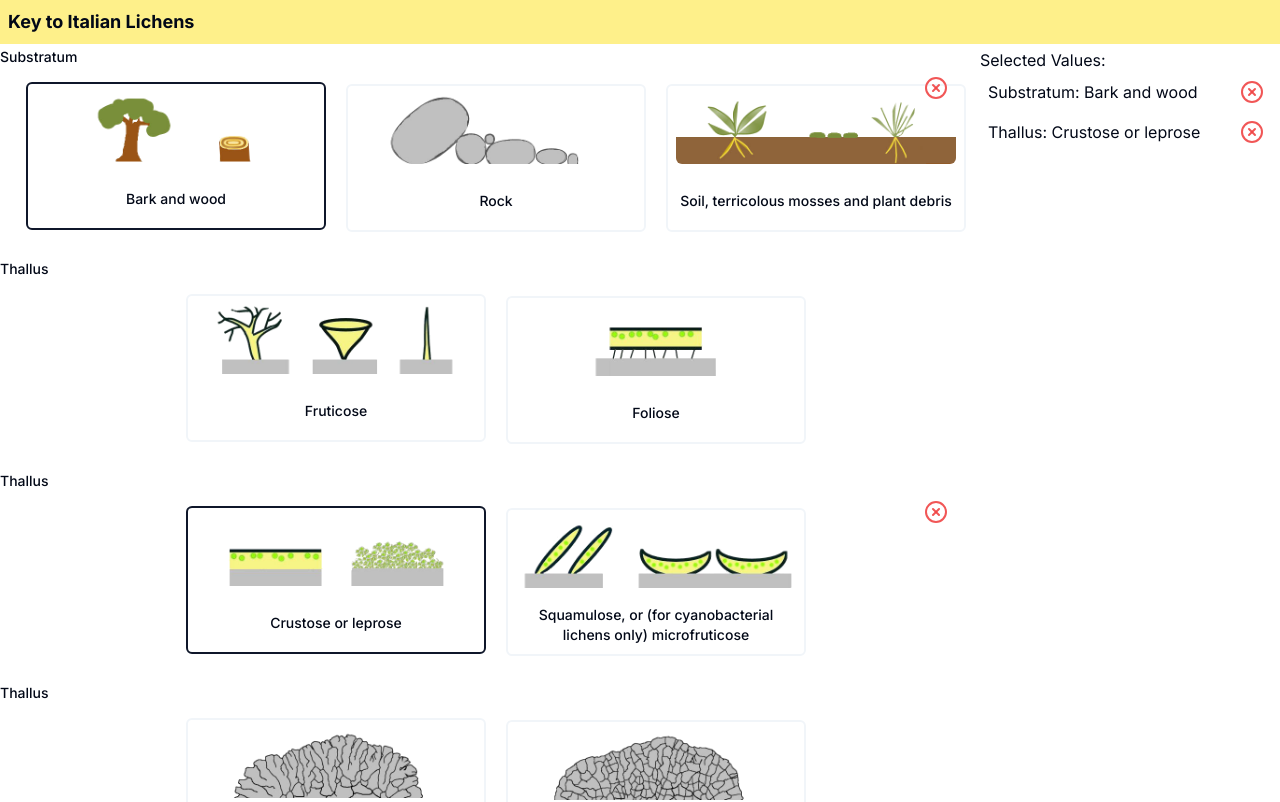
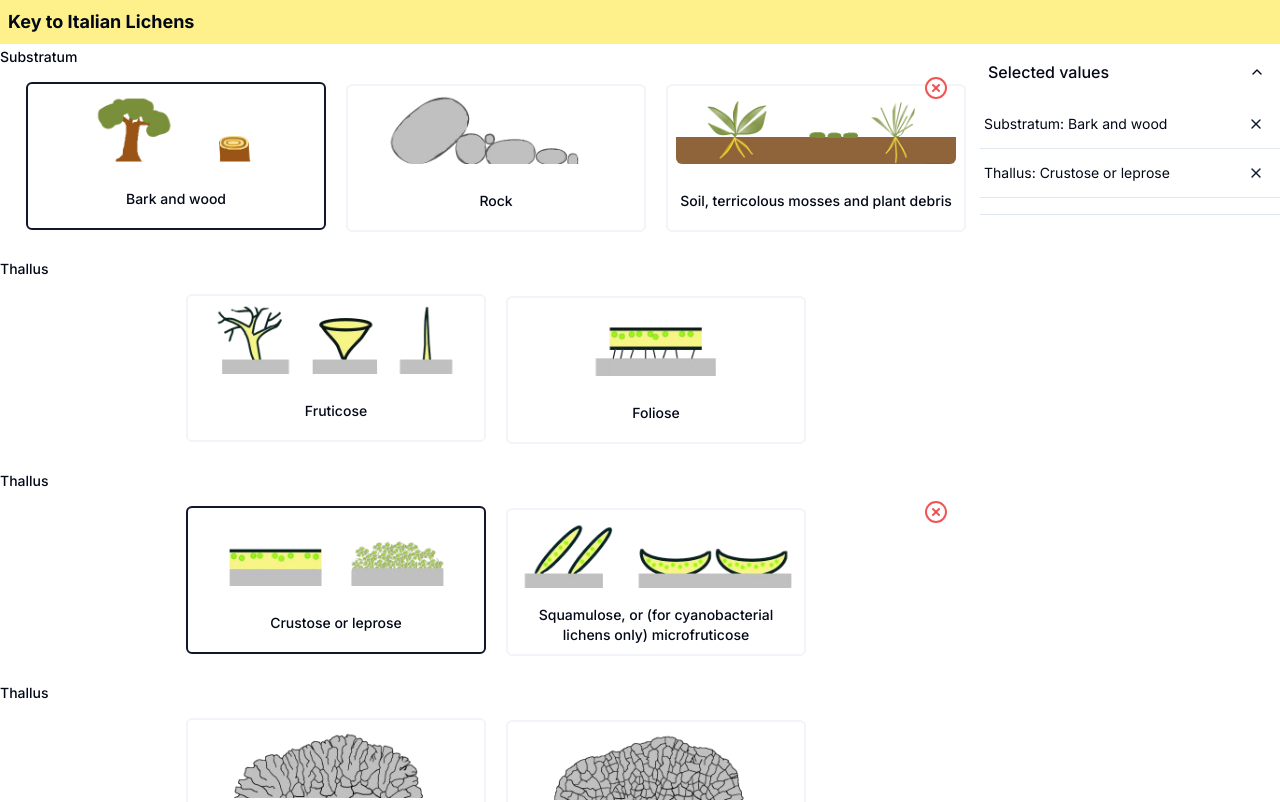
Before and after one commit to Mattciao96/key-to-italian-lichens, a Next.js app: page /filter in a window 1280 px wide. Shown: the top 802 px of the page. Built offline with nearby package versions, Linux system fonts and the light colour scheme.

Commit message:
Add @radix-ui/react-accordion dependency and refactor form components

```diff
--- /dev/null
+++ b/components/ui/accordion.tsx
@@ -0,0 +1,58 @@
+"use client"
+
+import * as React from "react"
+import * as AccordionPrimitive from "@radix-ui/react-accordion"
+import { ChevronDown } from "lucide-react"
+
+import { cn } from "@/lib/utils"
+
+const Accordion = AccordionPrimitive.Root
+
+const AccordionItem = React.forwardRef<
+  React.ElementRef<typeof AccordionPrimitive.Item>,
+  React.ComponentPropsWithoutRef<typeof AccordionPrimitive.Item>
+>(({ className, ...props }, ref) => (
+  <AccordionPrimitive.Item
+    ref={ref}
+    className={cn("border-b", className)}
+    {...props}
+  />
+))
+AccordionItem.displayName = "AccordionItem"
+
+const AccordionTrigger = React.forwardRef<
+  React.ElementRef<typeof AccordionPrimitive.Trigger>,
+  React.ComponentPropsWithoutRef<typeof AccordionPrimitive.Trigger>
+>(({ className, children, ...props }, ref) => (
+  <AccordionPrimitive.Header className="flex">
+    <AccordionPrimitive.Trigger
+      ref={ref}
+      className={cn(
+        "flex flex-1 items-center justify-between py-4 font-medium transition-all hover:underline [&[data-state=open]>svg]:rotate-180",
+        className
+      )}
+      {...props}
+    >
+      {children}
+      <ChevronDown className="h-4 w-4 shrink-0 transition-transform duration-200" />
+    </AccordionPrimitive.Trigger>
+  </AccordionPrimitive.Header>
+))
+AccordionTrigger.displayName = AccordionPrimitive.Trigger.displayName
+
+const AccordionContent = React.forwardRef<
+  React.ElementRef<typeof AccordionPrimitive.Content>,
+  React.ComponentPropsWithoutRef<typeof AccordionPrimitive.Content>
+>(({ className, children, ...props }, ref) => (
+  <AccordionPrimitive.Content
+    ref={ref}
+    className="overflow-hidden text-sm transition-all data-[state=closed]:animate-accordion-up data-[state=open]:animate-accordion-down"
+    {...props}
+  >
+    <div className={cn("pb-4 pt-0", className)}>{children}</div>
+  </AccordionPrimitive.Content>
+))
+
+AccordionContent.displayName = AccordionPrimitive.Content.displayName
+
+export { Accordion, AccordionItem, AccordionTrigger, AccordionContent }
--- a/features/image-form/components/form.tsx
+++ b/features/image-form/components/form.tsx
@@ -58,11 +58,10 @@ export default function RadioGroupForm() {
               </Link>
             </Button>
           </form>
-          <div className="h-10 none md:sticky top-12">
-            <div className="relative overflow-hidden pb-10">
-              <SelectedValues form={form} radioData={radioData} />
-            </div>
-          </div>
+          {/* <div className="none md:sticky  sticky top-10 pt-10 h-screen overflow-y-auto border-l border-border"> */}
+         {/*  <div className="none md:fixed w-[290px] md:top-10 md:right-0 pt-10 h-screen overflow-y-auto"> */}
+            <SelectedValues form={form} radioData={radioData} />
+          {/* </div> */}
         </div>
       </Form>
       <MobileBottomNavbar />
--- a/features/image-form/components/reset-field-button.tsx
+++ b/features/image-form/components/reset-field-button.tsx
@@ -1,7 +1,7 @@
 import { Button } from "@/components/ui/button";
 import { CircleX } from "lucide-react";
 
-const ResetFieldButton = ({ form, groupData }) => {
+const ResetFieldButton = ({ form, groupData, children }) => {
   return (
     <Button
       className=" rounded-full bg-transparent hover:bg-transparent"
@@ -12,7 +12,11 @@ const ResetFieldButton = ({ form, groupData }) => {
         form.resetField(groupData.id, { defaultValue: null });
       }}
     >
-      <CircleX className="text-destructive/90 hover:text-destructive"></CircleX>
+      {children ? (
+        children
+      ) : (
+        <CircleX className="text-destructive/90 hover:text-destructive"></CircleX>
+      )}
     </Button>
   );
 };
--- a/features/image-form/components/selected-values.tsx
+++ b/features/image-form/components/selected-values.tsx
@@ -1,16 +1,29 @@
 // SelectedValue.tsx
-import { UseFormReturn } from "react-hook-form";
-import { Button } from "@/components/ui/button";
-import { CircleX } from "lucide-react";
-import { cn } from "@/lib/utils";
+import { X } from "lucide-react";
+import {
+  Accordion,
+  AccordionContent,
+  AccordionItem,
+  AccordionTrigger,
+} from "@/components/ui/accordion";
 import ResetFieldButton from "@/features/image-form/components/reset-field-button";
 
 export default function SelectedValues({ form, radioData }) {
   const values = form.watch();
 
   return (
-    <div>
-      <h2>Selected Values:</h2>
+    <aside className="none md:sticky top-10 h-[calc(100vh-2.5rem)] overflow-y-auto">
+      <Accordion
+        type="single"
+        defaultValue="item-1"
+        collapsible
+        className="w-full"
+      >
+        <AccordionItem value="item-1">
+          <AccordionTrigger className="pl-2 pr-[15px]">
+            Selected values
+          </AccordionTrigger>
+          <AccordionContent>
             {radioData.map((group) => {
               const value = values[group.id];
               if (value !== undefined && value !== null) {
@@ -25,7 +38,10 @@ export default function SelectedValues({ form, radioData }) {
               }
               return null;
             })}
-    </div>
+          </AccordionContent>
+        </AccordionItem>
+      </Accordion>
+    </aside>
   );
 }
 
@@ -36,12 +52,17 @@ export function SelectedValue({ form, group, value }) {
   };
 
   return (
-    <div key={group.id} className="w-full flex justify-end items-center">
-      <div className="p-2 w-full">
+    <>
+      <div key={group.id} className="w-full py-1 flex justify-end items-center">
+        <div className="w-full pl-1 text-sm">
           {group.title}: {getText()}
         </div>
-      <ResetFieldButton form={form} groupData={group}/>
+        <ResetFieldButton form={form} groupData={group}>
+          <X className="size-4 text-primary"></X>
+        </ResetFieldButton>
       </div>
+      <hr className="" />
+    </>
   );
 }
 
--- a/package.json
+++ b/package.json
@@ -11,6 +11,7 @@
   },
   "dependencies": {
     "@hookform/resolvers": "^3.3.4",
+    "@radix-ui/react-accordion": "^1.1.2",
     "@radix-ui/react-aspect-ratio": "^1.0.3",
     "@radix-ui/react-label": "^2.0.2",
     "@radix-ui/react-radio-group": "^1.1.3",
```
Also changed, not shown: 1 other file (tests, documents, lock files or other folders). Lines whose indentation alone changed are shown as unchanged.
